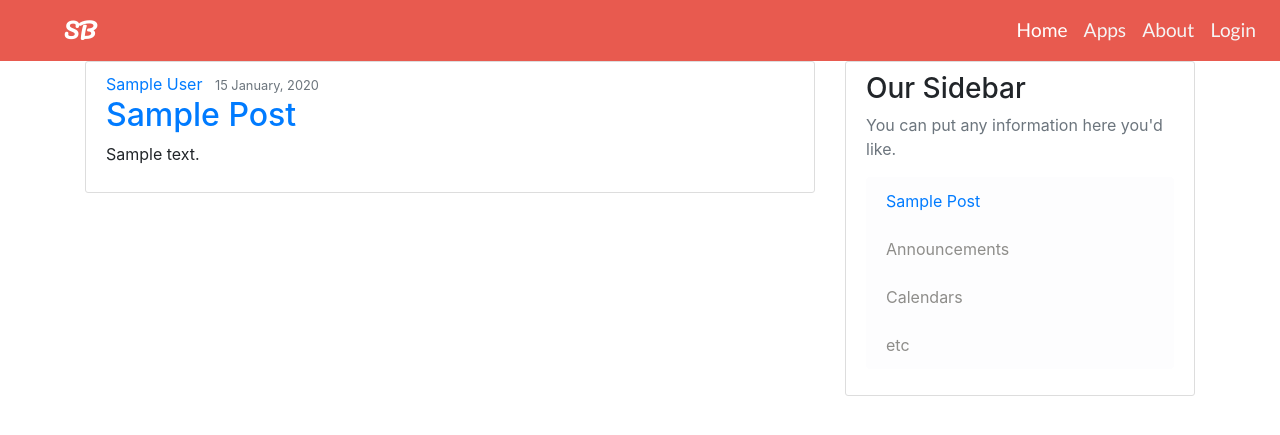
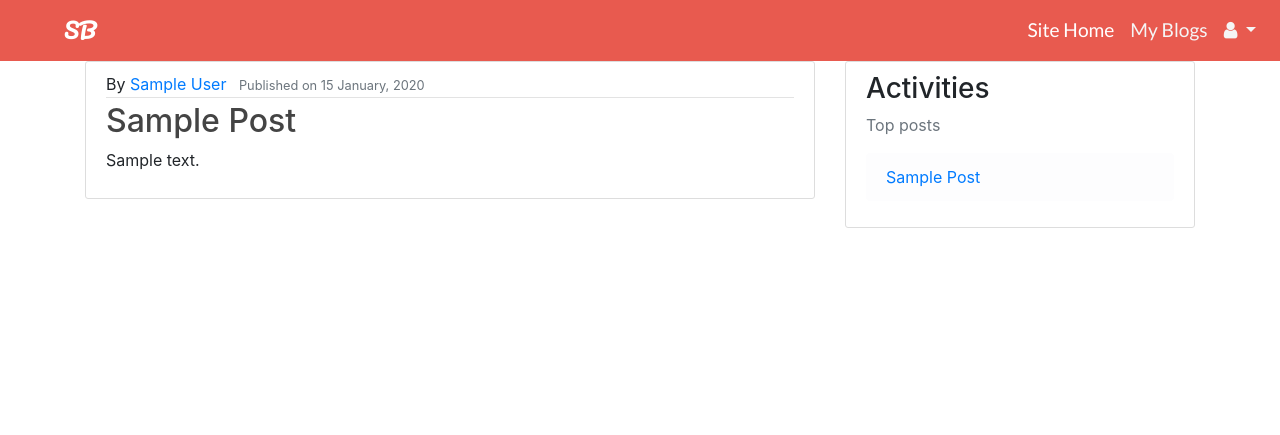
Before and after one commit to BindShivendra/webapps, a Django app: page /blog/ in a window 1280 px wide. Shown: the top 435 px of the page. Run offline with Django 3.2, Linux system fonts and the light colour scheme; tables that the repository leaves empty hold one stand-in row (values such as "Sample post"); some libraries are stand-ins or nearby versions.

Commit message:
site is complete with minimum features

```diff
--- a/blog/models.py
+++ b/blog/models.py
@@ -2,7 +2,6 @@ from django.db import models
 from django.contrib.auth import get_user_model
 from django.urls import reverse_lazy
 from django.db.models.signals import pre_save
-from ckeditor.fields import RichTextField
 
 from .utils import slug_generator
 
--- a/blog/templates/blog/post_detail.html
+++ b/blog/templates/blog/post_detail.html
@@ -10,6 +10,7 @@
             <div>
                 {% if user.username == object.user.username  %}
                     <a href="{% url 'blog:update' object.slug %}" class="btn btn-secondary m-1 btn-sm">update</a>
+                    <a href="{% url 'blog:publish' object.slug %}" class="btn btn-secondary m-1 btn-sm">Publish</a>
                     <a href="{% url 'blog:delete' object.slug %}" class="btn btn-secondary m-1 bg-danger btn-sm">delete</a>
                 {% endif %}
             </div>
--- a/blog/templates/blog/post_list.html
+++ b/blog/templates/blog/post_list.html
@@ -5,8 +5,8 @@
     {#<!-- <img class="rounded-circle article-img"  src="{{ post.user.profile.profile_pic.url }}" alt="" srcset=""> -->#}
     <div class="media-body">
         <div class="article-metadata">
-            <a class="mr-2" href="#">{{ post.user.username }}</a>
-            <small class="text-muted">{{ post.publish_date | date:"d F, Y"}}</small>
+            By <a class="mr-2" href="{% url 'auth:profile' post.user.id %}">{{ post.user.username }}</a>
+            <small class="text-muted">Published on {{ post.publish_date | date:"d F, Y"}}</small>
         </div>
         <h2><a class="article-title" href="{% url 'blog:detail' post.slug %}">{{ post.title| title }}</a></h2>
         <p class="article-content">{{ post.body | safe | truncatewords_html:50}}</p>
--- a/blog/urls.py
+++ b/blog/urls.py
@@ -1,7 +1,11 @@
 from django.urls import path
 
-from .views import list_view, detail_view, create_view
-from .views import update_view, delete_view, user_posts
+from .views import (
+    list_view, detail_view, create_view,
+    update_view, delete_view, user_posts,
+    publish
+)
+
 
 app_name = 'blog'
 
@@ -10,6 +14,7 @@ urlpatterns = [
     path('new', create_view , name='create'),
     path('myblogs', user_posts , name='user_posts'),
     path('<str:slug>/edit', update_view , name='update'),
+    path('<str:slug>/publish', publish , name='publish'),
     path('<str:slug>/delete', delete_view , name='delete'),
     path('<str:slug>', detail_view , name='detail'),
     path('', list_view, name='list'),
--- a/blog/views.py
+++ b/blog/views.py
@@ -1,9 +1,11 @@
-from django.shortcuts import render
+from django.shortcuts import render, redirect
 from django.views.generic import ListView, DetailView
 from django.views.generic import CreateView, DeleteView, UpdateView
 from django.contrib.auth.mixins import LoginRequiredMixin
 from django.contrib.auth.mixins import UserPassesTestMixin
 from django.urls import reverse_lazy
+from django.http import HttpResponseRedirect
+from  django.utils import timezone
 
 from .models import Post
 from .forms import PostForm
@@ -63,6 +65,16 @@ class UserPostListView(LoginRequiredMixin, ListView):
     def get_queryset(self):
         return Post.objects.filter(user=self.request.user)
 
+def publish(request, slug):
+    user = request.user
+    post = Post.objects.get(slug=slug)
+    if user.is_authenticated and post.user == user:
+        post.publish_date = timezone.now()
+        post.save()
+
+    return redirect(reverse_lazy('blog:detail', args=[post.slug]))
+
+
 list_view = PostListView.as_view()
 detail_view = PostDetailView.as_view()
 create_view = PostCreateView.as_view()
--- a/static/static/css/blog.css
+++ b/static/static/css/blog.css
@@ -58,3 +58,60 @@ html, body{
     width: 100%;
     height: 35vmin;
 }
+
+
+
+.content-section {
+    background: #ffffff;
+    padding: 10px 20px;
+    border: 1px solid #dddddd;
+    border-radius: 3px;
+    margin-bottom: 20px;
+  }
+
+  .article-title {
+    color: #444444;
+  }
+
+  a.article-title:hover {
+    color: #428bca;
+    text-decoration: none;
+  }
+
+  .article-content {
+    white-space: pre-line;
+  }
+
+  .article-img {
+    height: 65px;
+    width: 65px;
+    margin-right: 16px;
+  }
+
+  .article-metadata {
+    padding-bottom: 1px;
+    margin-bottom: 4px;
+    border-bottom: 1px solid #e3e3e3
+  }
+
+  .article-metadata a:hover {
+    color: #333;
+    text-decoration: none;
+  }
+
+  .article-svg {
+    width: 25px;
+    height: 25px;
+    vertical-align: middle;
+  }
+
+  .account-img {
+    height: 125px;
+    width: 125px;
+    margin-right: 20px;
+    margin-bottom: 16px;
+  }
+
+  .account-heading {
+    font-size: 2.5rem;
+  }
--- a/templates/base.html
+++ b/templates/base.html
@@ -27,7 +27,7 @@
     <header>
       <div class="container-fluid p-0">
       <nav class="navbar navbar-expand-lg ">
-        <a class="navbar-brand" href="#">SB</a>
+        <a class="navbar-brand" href="{% url 'home' %}">SB</a>
         <button class="navbar-toggler" type="button" data-toggle="collapse" data-target="#navbarNav" aria-controls="navbarNav" aria-expanded="false" aria-label="Toggle navigation">
           <i class="fa fa-align-right text-light"></i>
         </button>
@@ -35,7 +35,7 @@
           <div class="ml-auto">
             <ul class="navbar-nav text-uppercase">
               <li class="nav-item active">
-                <a class="nav-link" href="#">Home <span class="sr-only">(current)</span></a>
+                <a class="nav-link" href="{% url 'home' %}">Site Home</a>
               </li>
               <li class="nav-item">
                 <a class="nav-link" href="#">Apps</a>
--- a/templates/blog_base.html
+++ b/templates/blog_base.html
@@ -21,7 +21,7 @@
 
 <body>
     <nav class="navbar navbar-expand-lg navbar-dark">
-        <a class="navbar-brand ml-5" href="#">SB</a>
+        <a class="navbar-brand ml-5" href="{% url 'blog:list' %}">SB</a>
         <button class="navbar-toggler" type="button" data-toggle="collapse" data-target="#navbarSupportedContent"
             aria-controls="navbarSupportedContent" aria-expanded="false" aria-label="Toggle navigation">
             <span class="navbar-toggler-icon"></span>
@@ -30,20 +30,27 @@
         <div class="collapse navbar-collapse" id="navbarSupportedContent">
             <ul class="navbar-nav ml-auto">
                 <li class="nav-item active">
-                    <a class="nav-link" href="#">Home </a>
+                    <a class="nav-link" href="{% url 'home' %}">Site Home </a>
                 </li>
                 <li class="nav-item">
-                    <a class="nav-link" href="#">Apps</a>
+                    <a class="nav-link" href="{% url 'blog:user_posts' %}">My Blogs</a>
                 </li>
-                <li class="nav-item">
+                <!-- <li class="nav-item">
                     <a class="nav-link" href="#">About</a>
-                </li>
-                <li class="nav-item">
-                  {% if user.is_authenticated %}
-                    <a class="nav-link" href="{% url 'auth:logout' %}" >Logout</a>
-                  {% else %}
-                    <a class="nav-link" href="{% url 'auth:login' %}" >Login</a>
-                  {% endif %}
+                </li> -->
+                <li class="nav-item dropdown">
+                  <a class="nav-link dropdown-toggle" href="#" id="navbarDropdown" role="button" data-toggle="dropdown" aria-haspopup="true" aria-expanded="false">
+                    <i class="fa fa-user"></i>
+                  </a>
+                  <div class="dropdown-menu dropdown-menu-right" aria-labelledby="navbarDropdown">
+                    {% if user.is_authenticated %}
+                    <a class="dropdown-item" href="{% url 'auth:profile' request.user.id %}">Profile</a>
+                    <div class="dropdown-divider"></div>
+                    <a class="dropdown-item" href="{% url 'auth:logout' %}" >logout</a>
+                    {% else %}
+                    <a class="dropdown-item" href="{% url 'auth:login' %}" >Login</a>
+                    {% endif %}
+                  </div>
                 </li>
             </ul>
             <!-- <form class="form-inline my-2 my-lg-0">
@@ -60,8 +67,8 @@
           </div>
           <div class="col-md-4">
             <div class="content-section">
-              <h3>Our Sidebar</h3>
-              <p class='text-muted'>You can put any information here you'd like.
+              <h3>Activities</h3>
+              <p class='text-muted'>Top posts
                 <ul class="list-group">
                   <li class="list-group-item list-group-item-light">
                     <ul class="list-unstyled ">
@@ -71,9 +78,9 @@
                     </ul>
 
                   </li>
-                  <li class="list-group-item list-group-item-light">Announcements</li>
+                  <!-- <li class="list-group-item list-group-item-light">Announcements</li>
                   <li class="list-group-item list-group-item-light">Calendars</li>
-                  <li class="list-group-item list-group-item-light">etc</li>
+                  <li class="list-group-item list-group-item-light">etc</li> -->
                 </ul>
               </p>
             </div>
```
